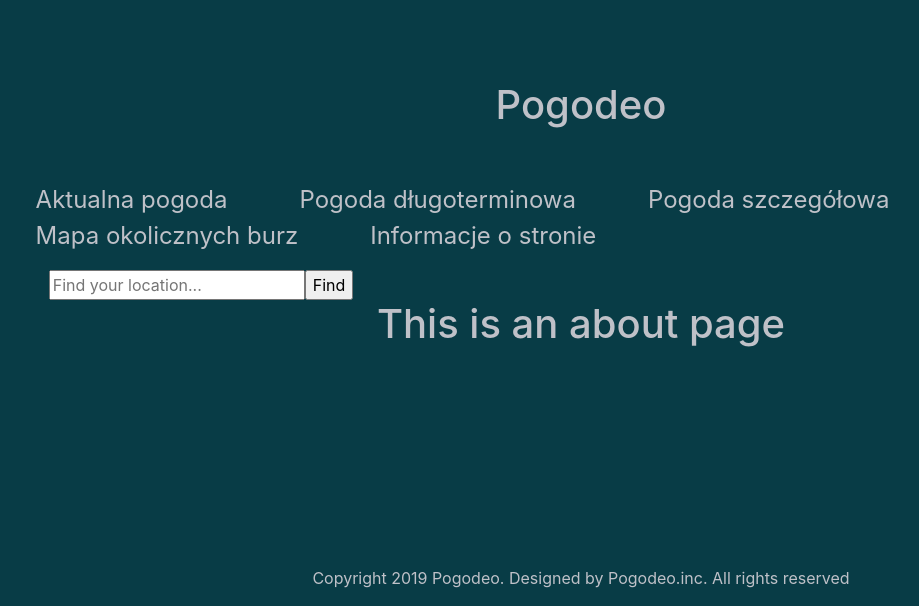
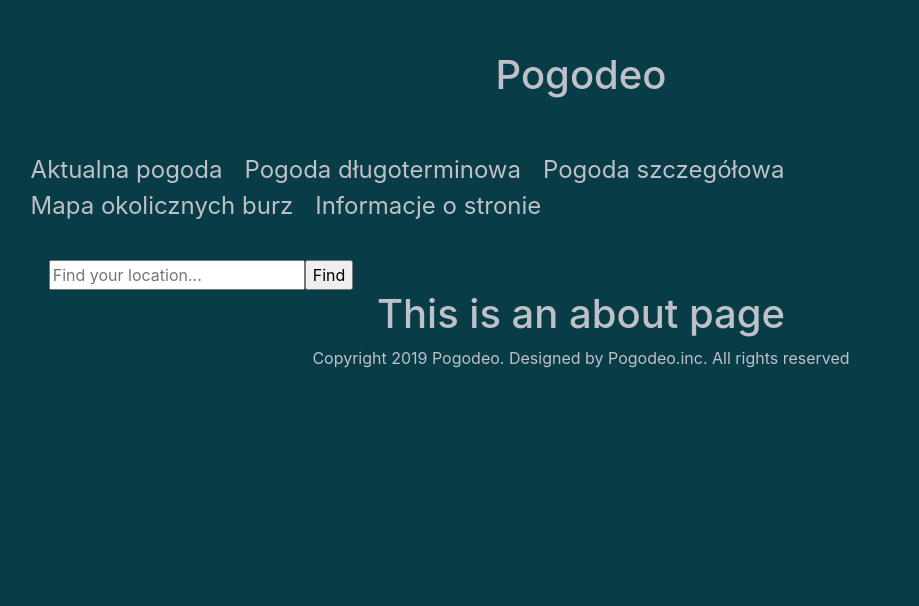
Before and after one commit to piotrpiedel/Pogodeo-project, a Vue app in the folder app/: page /about in a window 1280 px wide. Shown: the part 194-800 px from the top of the page, without its empty margins (59-978 px from the left). Built offline with nearby package versions, Linux system fonts and the light colour scheme.

Commit message:
Footer fix to relative postion

```diff
--- a/app/src/components/AppHeader.vue
+++ b/app/src/components/AppHeader.vue
@@ -21,7 +21,6 @@ export default {
 <style scoped>
 .app-header {
   padding: 25px;
-  color: #bfc1c8;
   align-self: center;
 }
 </style>
--- a/app/src/components/NavigationBar.vue
+++ b/app/src/components/NavigationBar.vue
@@ -38,6 +38,9 @@ export default {
 <!-- Add "scoped" attribute to limit CSS to this component only -->
 <style scoped>
 .navigation-bar {
+  align-content: center;
+  display: flex;
+  text-align: left;
   max-width: 90%;
   color: #bfc1c8;
 }
@@ -49,16 +52,15 @@ export default {
 .navigation-bar .list-inline {
   list-style: none;
   display: inline-block;
-  padding-top: 20px;
+  padding: 20px;
 }
 
 .navigation-bar .list-inline .list-inline-item {
-  float: left;
+  display: inline-block;
   margin-left: 10px;
 }
 
 .navigation-bar .list-inline .list-inline-item a {
-  padding: 5px 25px;
   color: #bfc1c8;
   font-size: x-large;
   border: 2px solid transparent;
--- a/app/src/components/SiteFooter.vue
+++ b/app/src/components/SiteFooter.vue
@@ -1,8 +1,6 @@
 <template>
   <footer class="site-footer">
-    <div class="container">
-      <p class="colophon">Copyright 2019 Pogodeo. Designed by Pogodeo.inc. All rights reserved</p>
-    </div>
+    <p class="colophon">Copyright 2019 Pogodeo. Designed by Pogodeo.inc. All rights reserved</p>
   </footer>
 </template>
 
@@ -18,10 +16,11 @@ export default {
 <!-- Add "scoped" attribute to limit CSS to this component only -->
 <style scoped>
 .site-footer {
-  position: fixed;
-  left: 0;
+  clear: both;
+  position: relative;
   bottom: 0;
   width: 100%;
+  height: 2.5rem;
   text-align: center;
 }
 </style>
```
